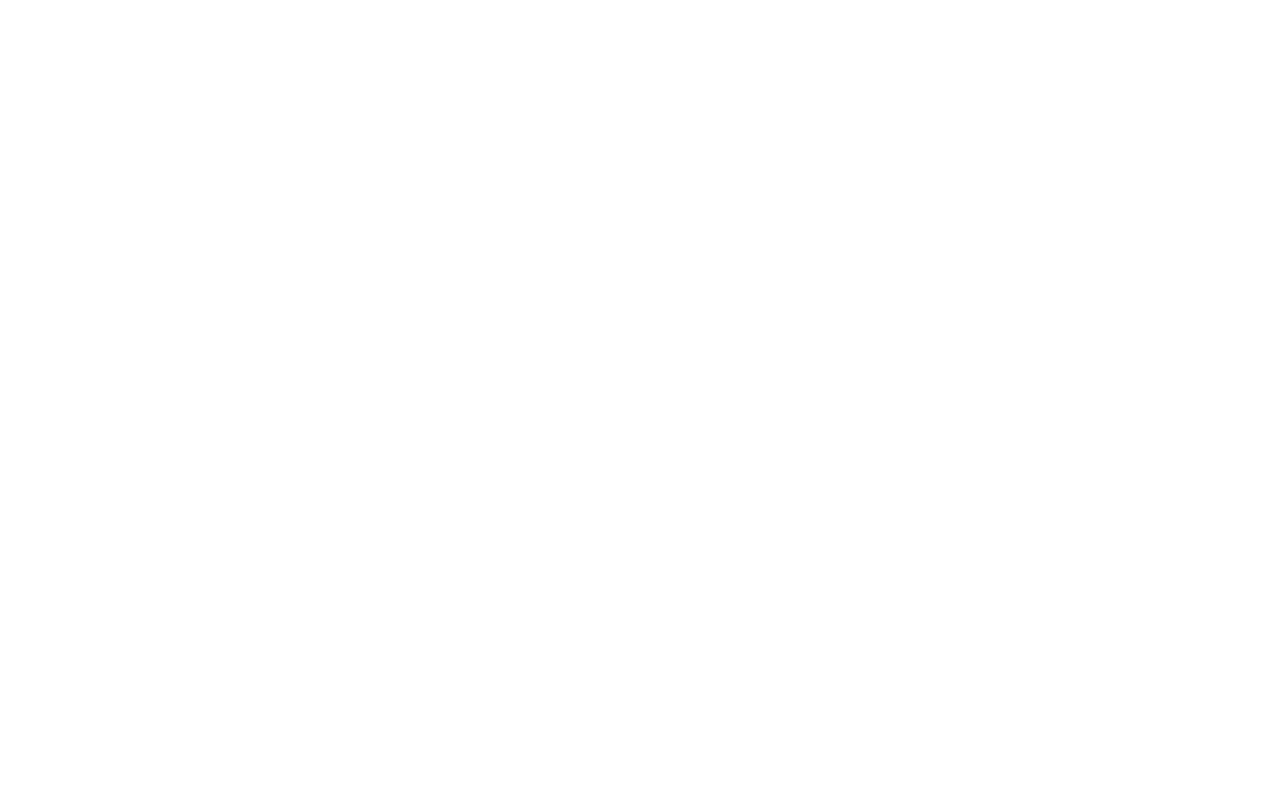
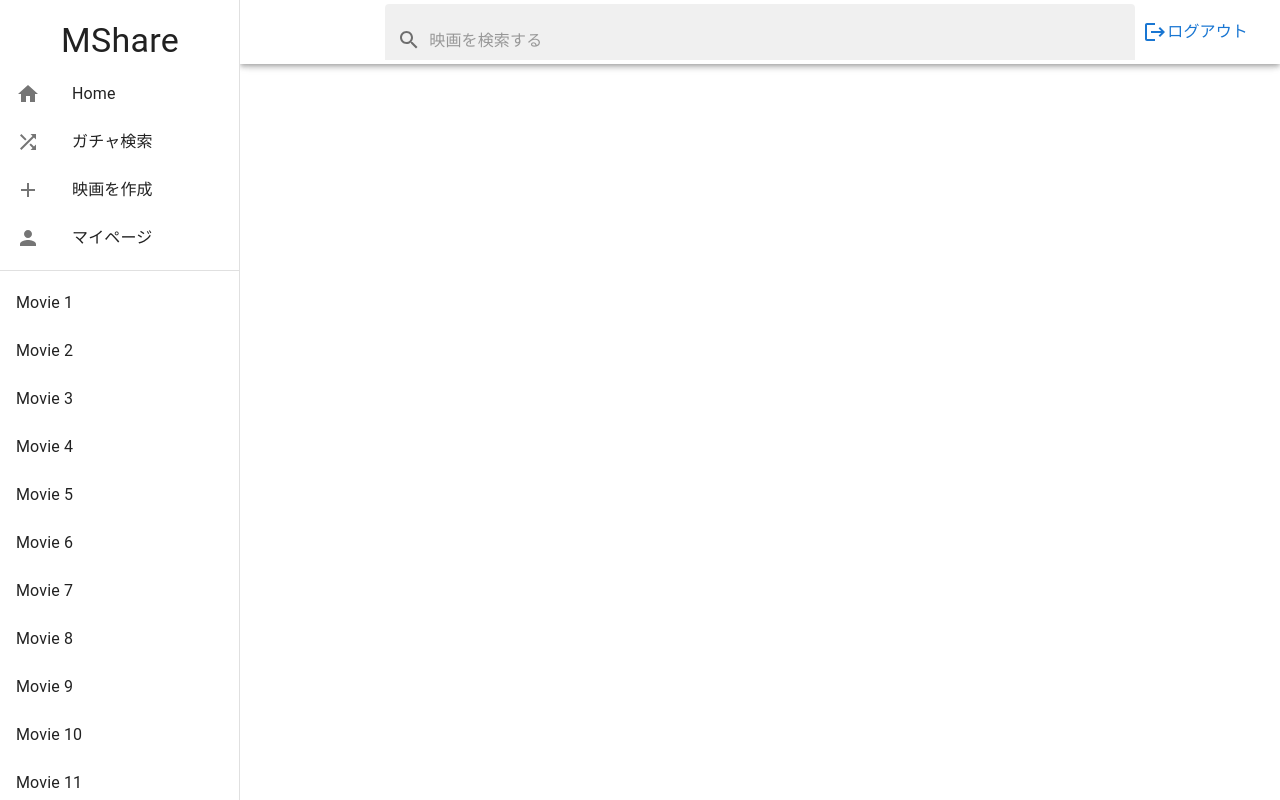
Before and after one commit to yusukey7grizi/mshare_web_app, a Next.js app: page /profile in a window 1280 px wide. Built offline with nearby package versions, Linux system fonts and the light colour scheme.

Commit message:
created a file for youtube types

```diff
--- a/src/components/molecules/faceRecognition.tsx
+++ b/src/components/molecules/faceRecognition.tsx
@@ -6,7 +6,7 @@ import {
   TNetInput,
 } from 'face-api.js'
 import useInterval from 'use-interval'
-import { MoviePlayerState } from 'components/templates/movieDetailTemplate'
+import { MoviePlayerState } from 'types'
 
 type FaceRecognitionProps = {
   moviePlayerState: MoviePlayerState
--- a/src/components/molecules/youTubePlayer.tsx
+++ b/src/components/molecules/youTubePlayer.tsx
@@ -1,7 +1,7 @@
 import React, { Dispatch, FC, SetStateAction } from 'react'
 import YouTube, { Options } from 'react-youtube'
 import { MovieInfo } from 'pages/movie/[id]'
-import { MoviePlayerState } from 'components/templates/movieDetailTemplate'
+import { MoviePlayerState } from 'types'
 
 type YouTubePlayerProps = {
   movieInfo: MovieInfo
--- a/src/components/organisms/facialExpressionRatingContainer.tsx
+++ b/src/components/organisms/facialExpressionRatingContainer.tsx
@@ -1,6 +1,6 @@
 import React, { FC, useState } from 'react'
 import { FaceRecognitionToggle, FaceRecognition } from 'components/molecules'
-import { MoviePlayerState } from 'components/templates/movieDetailTemplate'
+import { MoviePlayerState } from 'types'
 
 type FacialExpressionRatingContainerProps = {
   moviePlayerState: MoviePlayerState
--- a/src/components/organisms/movieDetailContent.tsx
+++ b/src/components/organisms/movieDetailContent.tsx
@@ -1,8 +1,8 @@
 import React, { Dispatch, FC, SetStateAction } from 'react'
 import { YouTubePlayer, YouTubeVideoDetails } from 'components/molecules'
 import { MovieInfo } from 'pages/movie/[id]'
-import { MoviePlayerState } from 'components/templates/movieDetailTemplate'
 import { Box } from '@mui/material'
+import { MoviePlayerState } from 'types'
 
 type MovieDetailContainerProps = {
   movieInfo: MovieInfo
--- /dev/null
+++ b/src/components/templates/profileTemplate.tsx
@@ -0,0 +1,8 @@
+import { Bar } from 'components/organisms'
+import React from 'react'
+
+const ProfileTemplate = () => {
+  return <Bar></Bar>
+}
+
+export { ProfileTemplate }
--- a/src/pages/profile/index.tsx
+++ b/src/pages/profile/index.tsx
@@ -1,7 +1,8 @@
+import { ProfileTemplate } from 'components/templates/profileTemplate'
 import React from 'react'
 
-const index = () => {
-  return <div></div>
+const Profile = () => {
+  return <ProfileTemplate />
 }
 
-export default index
+export default Profile
--- a/src/types/index.ts
+++ b/src/types/index.ts
@@ -1,2 +1,3 @@
 export * from './inputTypes'
 export * from './eventTypes'
+export * from './youtubeTypes'
```
Also changed, not shown: src/components/templates/movieDetailTemplate.tsx (+1 -11 lines), src/types/youtubeTypes.ts (added, +7 -0 lines).
